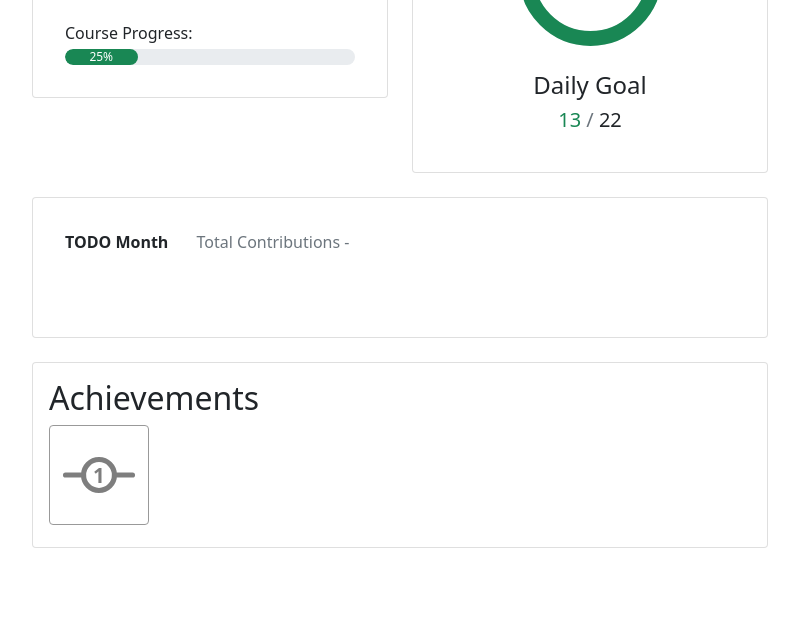
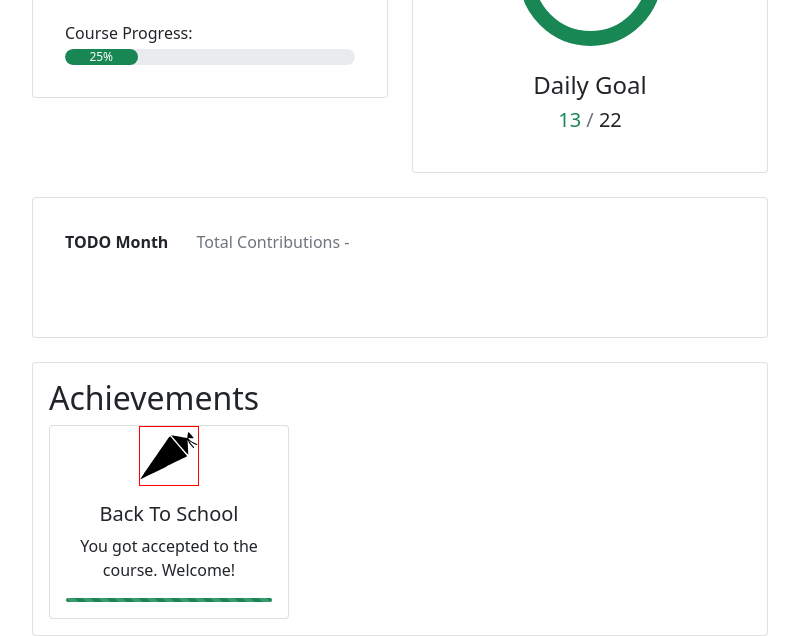
Before and after one commit to irrelevation/CodeAcademyBerlin, a website with bundled scripts: page Module 1/Project 2/index.html in a window 1280 px wide. Shown: the part 203-839 px from the top of the page, without its empty margins (240-1039 px from the left). Before the commit the page ends 800 px from the top, so only its background shows below. Built offline with nearby package versions, Linux system fonts and the light colour scheme; no server answers.

Commit message:
added achievements module, styling still TODO

```diff
--- a/Module 1/Project 2/index.html
+++ b/Module 1/Project 2/index.html
@@ -116,61 +116,29 @@
           <div class="card">
             <div class="card-body">
               <h2>Achievements</h2>
-              <svg
-                id="badge-repository"
-                class="badge"
-                viewBox="0 0 512 512"
-                xmlns="http://www.w3.org/2000/svg"
-              >
-                <text
-                  x="50%"
-                  y="53%"
-                  dominant-baseline="middle"
-                  text-anchor="middle"
-                  font-size="128px"
-                  font-weight="bold"
-                >
-                  1
-                </text>
-                <circle
-                  cx="256"
-                  cy="256"
-                  r="96"
-                  style="
-                    fill: none;
-                    stroke: #000;
-                    stroke-linecap: round;
-                    stroke-linejoin: round;
-                    stroke-width: 32px;
-                  "
-                />
-                <line
-                  x1="160"
-                  y1="256"
-                  x2="48"
-                  y2="256"
-                  style="
-                    fill: none;
-                    stroke: #000;
-                    stroke-linecap: round;
-                    stroke-linejoin: round;
-                    stroke-width: 32px;
-                  "
-                />
-                <line
-                  x1="464"
-                  y1="256"
-                  x2="352"
-                  y2="256"
-                  style="
-                    fill: none;
-                    stroke: #000;
-                    stroke-linecap: round;
-                    stroke-linejoin: round;
-                    stroke-width: 32px;
-                  "
-                />
-              </svg>
+              <div id="achievements-container"></div>
+              <template id="achievement-card">
+                <div class="card achievement-card text-center">
+                  <img
+                    src=""
+                    alt="Achievement Icon"
+                    class="achievement-icon img-fluid w-25 d-block mx-auto"
+                  />
+                  <div class="card-body">
+                    <h5 class="card-title"></h5>
+                    <p class="card-text"></p>
+                    <div class="progress achievement-progress">
+                      <div
+                        class="progress-bar progress-bar-striped bg-success"
+                        role="progressbar"
+                        aria-valuenow="0"
+                        aria-valuemin="0"
+                        aria-valuemax="100"
+                      ></div>
+                    </div>
+                  </div>
+                </div>
+              </template>
             </div>
           </div>
         </div>
--- /dev/null
+++ b/Module 1/Project 2/js/achievements.js
@@ -0,0 +1,39 @@
+// Achievements
+const createAchievement = ({
+  title,
+  description,
+  imageURL,
+  calculateProgress,
+}) => {
+  return {
+    title,
+    description,
+    imageURL,
+    calculateProgress,
+    render: function () {
+      const template = document.querySelector("#achievement-card");
+      const achievement = template.content.cloneNode(true);
+      const icon = achievement.querySelector(".achievement-icon");
+      const progressBar = achievement.querySelector(".progress-bar");
+      const progress = this.calculateProgress();
+      progressBar.style.width = `${progress * 100}%`;
+      progressBar.ariaValuenow = progress * 100;
+      icon.src = imageURL;
+      if (progress === 1) icon.classList.add("enabled");
+      achievement.querySelector(".card-title").textContent = title;
+      achievement.querySelector(".card-text").textContent = description;
+      return achievement;
+    },
+  };
+};
+
+const achievements = [];
+const backToSchool = createAchievement({
+  title: "Back To School",
+  description: "You got accepted to the course. Welcome!",
+  imageURL: "img/back-to-school.svg",
+  calculateProgress: () => 1,
+});
+achievements.push(backToSchool);
+
+export { achievements };
--- a/Module 1/Project 2/js/main.js
+++ b/Module 1/Project 2/js/main.js
@@ -1,17 +1,17 @@
 import { GITHUB_API_KEY } from "../dev/GITHUB_API_KEY.mjs";
 
 // User Card
-const createUserCard = ({avatarUrl, name, email}) => {
+const createUserCard = ({ avatarUrl, name, email }) => {
   document.querySelector("#avatar").src = avatarUrl;
   document.querySelector("#name").innerText = name;
-  document.querySelector("#email").innerText= email;
-}
+  document.querySelector("#email").innerText = email;
+};
 
 // Daily Goals Card
 const dailyGoalsProgressBar = document.querySelector(".progress-bar__progress");
-const dailyGoalsPercentage = .8;
+const dailyGoalsPercentage = 0.8;
 const circumference = 2 * 3.15 * 15;
-const strokeDashOffset = circumference - (dailyGoalsPercentage * circumference);
+const strokeDashOffset = circumference - dailyGoalsPercentage * circumference;
 dailyGoalsProgressBar.style.strokeDashoffset = strokeDashOffset;
 
 const fetchGithubData = ({ username, authToken, startDate, endDate }) => {
@@ -64,16 +64,22 @@ const fetchGithubData = ({ username, authToken, startDate, endDate }) => {
     redirect: "follow",
   };
 
-  return fetch(endpoint, requestOptions).then(res => res.json());
+  return fetch(endpoint, requestOptions).then((res) => res.json());
 };
 
 const createGithubCalendar = (githubData) => {
   const contributions = document.querySelector("#contributions");
-  contributions.appendChild(document.createTextNode(githubData.user.contributionsCollection.contributionCalendar.totalContributions));
+  contributions.appendChild(
+    document.createTextNode(
+      githubData.user.contributionsCollection.contributionCalendar
+        .totalContributions
+    )
+  );
 
   const legend = document.querySelector("#legend");
   legend.appendChild(document.createTextNode("Less"));
-  for (const color of githubData.user.contributionsCollection.contributionCalendar.colors) {
+  for (const color of githubData.user.contributionsCollection
+    .contributionCalendar.colors) {
     const indicator = document.createElement("span");
     indicator.style.backgroundColor = color;
     indicator.classList.add("indicator");
@@ -82,27 +88,38 @@ const createGithubCalendar = (githubData) => {
   legend.appendChild(document.createTextNode("More"));
 
   const githubCalendar = document.querySelector(".github-calendar");
-  for (const week of githubData.user.contributionsCollection.contributionCalendar.weeks){
+  for (const week of githubData.user.contributionsCollection
+    .contributionCalendar.weeks) {
     for (const weekday of week.contributionDays) {
       const day = document.createElement("div");
       day.style.gridRowStart = weekday.weekday;
       day.dataset.bsToggle = "tooltip";
       day.dataset.bsPlacement = "top";
-      day.title = `${weekday.contributionCount} contribution${weekday.contributionCount === 1 ? "" : "s"} on ${new Date(weekday.date).toDateString()}`;
+      day.title = `${weekday.contributionCount} contribution${
+        weekday.contributionCount === 1 ? "" : "s"
+      } on ${new Date(weekday.date).toDateString()}`;
       day.style.backgroundColor = weekday.color;
       githubCalendar.appendChild(day);
       const tooltip = new bootstrap.Tooltip(day);
     }
   }
-}
+};
 
 fetchGithubData({
   username: "irrelevation",
   authToken: GITHUB_API_KEY,
   startDate: "2021-09-01T00:00:00+0000",
-  endDate: "2022-03-01T00:00:00+0000"})
+  endDate: "2022-03-01T00:00:00+0000",
+})
   .then((result) => {
     createUserCard(result.data.user);
     createGithubCalendar(result.data);
   })
   .catch((error) => console.log("error", error));
+
+// Achievements
+import { achievements } from "./achievements.js";
+const achievementsContainer = document.querySelector("#achievements-container");
+for (const achievement of achievements) {
+  achievementsContainer.appendChild(achievement.render());
+}
--- a/Module 1/Project 2/style.css
+++ b/Module 1/Project 2/style.css
@@ -47,7 +47,10 @@
 }
 
 /* Achievements Card */
-.badge {
+.achievement-card {
+  max-width: 240px;
+}
+.achievement-icon {
   max-width: 100px;
   aspect-ratio: 1;
   border: 1px solid red;
@@ -55,7 +58,11 @@
   opacity: 50%;
 }
 
-.badge.enabled {
+.achievement-icon.enabled {
   filter: grayscale(0);
   opacity: 100%;
 }
+
+.achievement-progress {
+  height: 4px;
+}
```
Also changed, not shown: Module 1/Project 2/img/back-to-school.svg (added), 1 other file.
